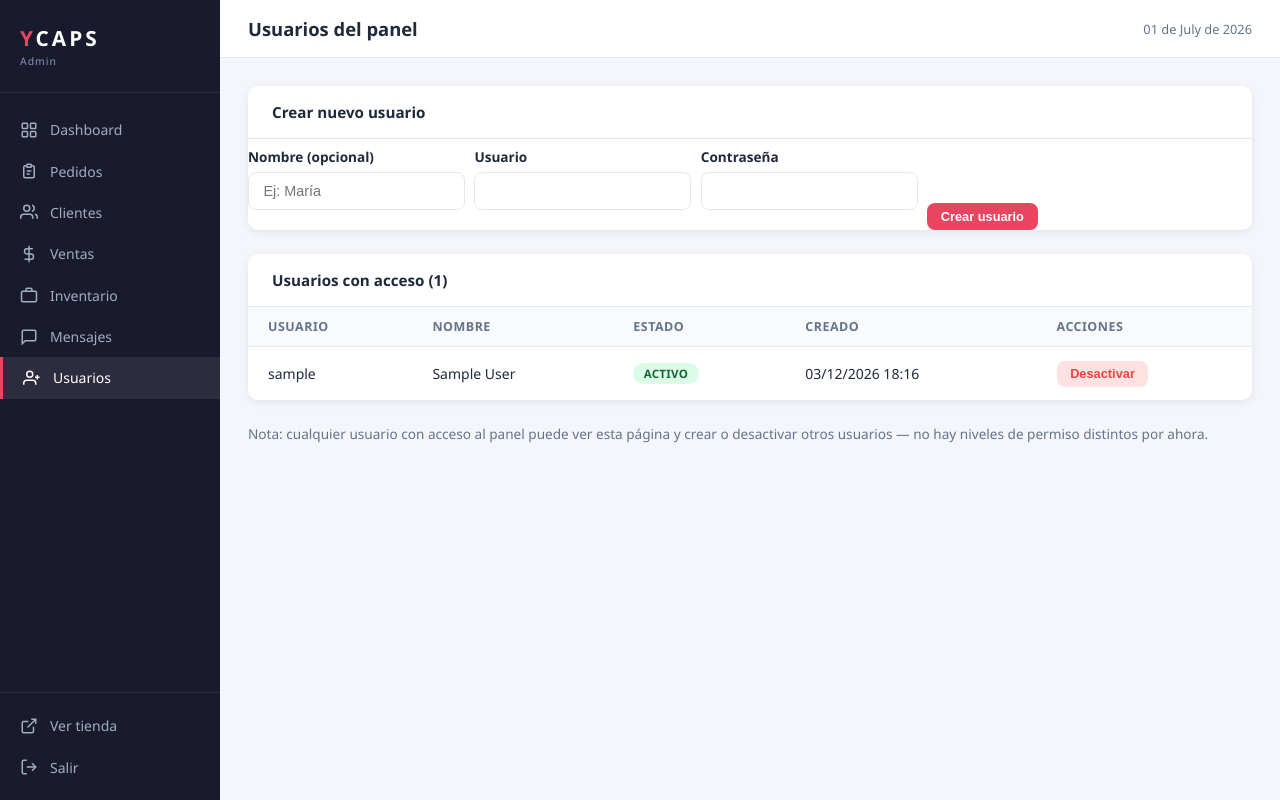
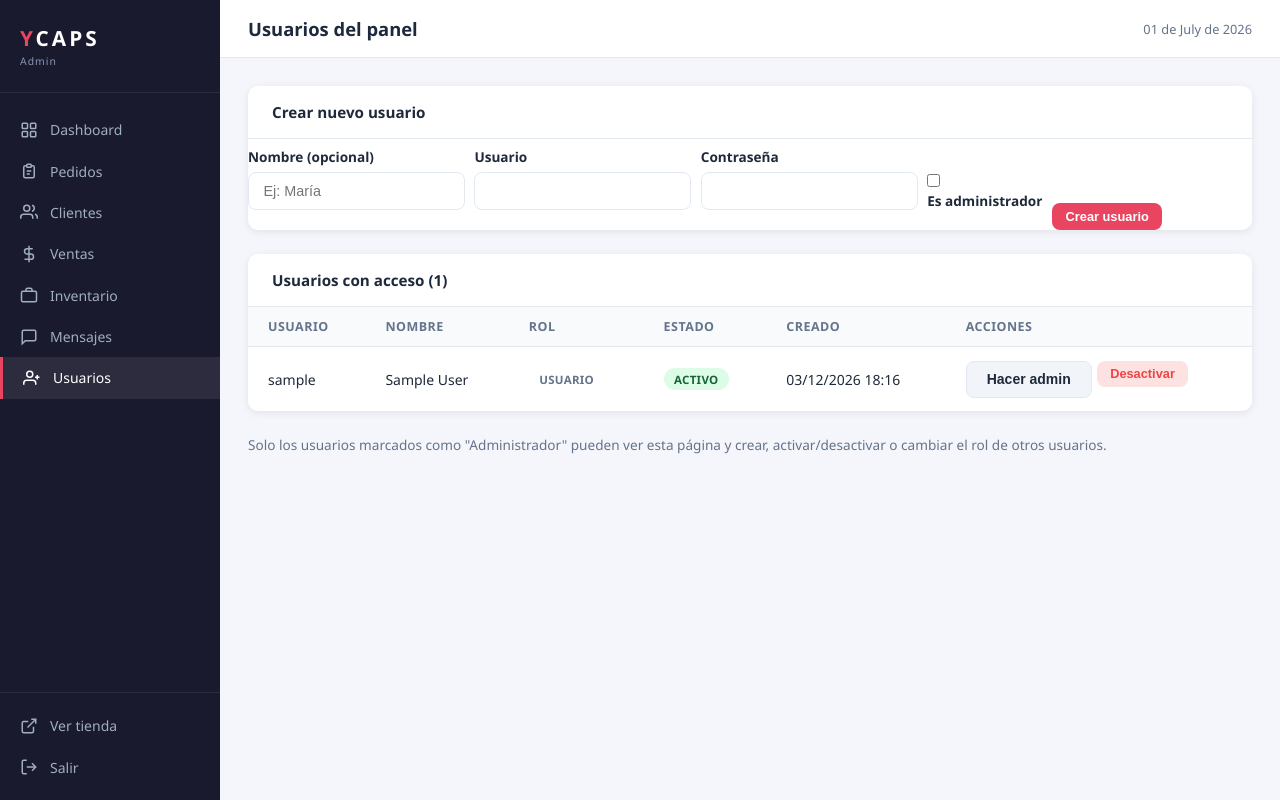
Before and after one commit to dfmh1026/Ycaps, a PHP site: page /admin/usuarios.php in a window 1280 px wide. Run offline with PHP 8.4, Linux system fonts and the light colour scheme; the visitor is signed in with stand-in values (Sample User, id 1).

Commit message:
se revisa el flujo de todo el proyecto y se corrige, se crea rol addmin en Desboard para diego.mosquera

```diff
--- a/admin/_head.php
+++ b/admin/_head.php
@@ -37,10 +37,12 @@
             <svg viewBox="0 0 24 24" fill="none" stroke="currentColor" stroke-width="2"><path d="M21 15a2 2 0 0 1-2 2H7l-4 4V5a2 2 0 0 1 2-2h14a2 2 0 0 1 2 2z"/></svg>
             Mensajes
         </a>
+        <?php if ($_SESSION['admin_es_admin'] ?? false): ?>
         <a href="/admin/usuarios.php"   class="nav-item <?= ($pag ?? '') === 'usuarios'   ? 'activo' : '' ?>">
             <svg viewBox="0 0 24 24" fill="none" stroke="currentColor" stroke-width="2"><path d="M17 21v-2a4 4 0 0 0-4-4H5a4 4 0 0 0-4 4v2"/><circle cx="9" cy="7" r="4"/><path d="M19 8v6"/><path d="M22 11h-6"/></svg>
             Usuarios
         </a>
+        <?php endif; ?>
     </nav>
     <div class="sidebar-footer">
         <a href="/" target="_blank" class="nav-item">
--- a/admin/usuarios.php
+++ b/admin/usuarios.php
@@ -1,5 +1,18 @@
 <?php
 require __DIR__ . '/auth.php';
+
+// Solo el administrador puede ver y gestionar usuarios del panel.
+if (!($_SESSION['admin_es_admin'] ?? false)) {
+    http_response_code(403);
+    require __DIR__ . '/load_config.php';
+    $titulo = 'Usuarios del panel';
+    $pag    = 'usuarios';
+    require __DIR__ . '/_head.php';
+    echo '<div class="alerta alerta-error">No tienes permiso para administrar usuarios.</div>';
+    require __DIR__ . '/_foot.php';
+    exit;
+}
+
 require __DIR__ . '/load_config.php';
 
 $pdo = new PDO(
@@ -15,9 +28,10 @@ if ($_SERVER['REQUEST_METHOD'] === 'POST') {
     $accion = $_POST['accion'] ?? '';
 
     if ($accion === 'crear') {
-        $usuario = trim($_POST['usuario'] ?? '');
-        $clave   = trim($_POST['clave']   ?? '');
-        $nombre  = trim($_POST['nombre']  ?? '');
+        $usuario  = trim($_POST['usuario'] ?? '');
+        $clave    = trim($_POST['clave']   ?? '');
+        $nombre   = trim($_POST['nombre']  ?? '');
+        $esAdmin  = isset($_POST['es_admin']) ? 1 : 0;
 
         if ($usuario === '' || $clave === '') {
             $mensaje = 'El usuario y la contraseña son obligatorios.';
@@ -27,11 +41,12 @@ if ($_SERVER['REQUEST_METHOD'] === 'POST') {
             $tipoMsg = 'error';
         } else {
             try {
-                $pdo->prepare('INSERT INTO admin_usuarios (usuario, clave_hash, nombre) VALUES (:u, :c, :n)')
+                $pdo->prepare('INSERT INTO admin_usuarios (usuario, clave_hash, nombre, es_admin) VALUES (:u, :c, :n, :a)')
                     ->execute([
                         ':u' => $usuario,
                         ':c' => password_hash($clave, PASSWORD_BCRYPT),
                         ':n' => $nombre !== '' ? $nombre : null,
+                        ':a' => $esAdmin,
                     ]);
                 $mensaje = "Usuario \"{$usuario}\" creado correctamente.";
             } catch (Throwable $e) {
@@ -45,14 +60,42 @@ if ($_SERVER['REQUEST_METHOD'] === 'POST') {
         $id     = (int) ($_POST['id'] ?? 0);
         $activo = (int) ($_POST['activo'] ?? 1);
         if ($id > 0) {
-            $pdo->prepare('UPDATE admin_usuarios SET activo = :a WHERE id = :id')
-                ->execute([':a' => $activo ? 0 : 1, ':id' => $id]);
-            $mensaje = $activo ? 'Usuario desactivado.' : 'Usuario activado.';
+            try {
+                $pdo->prepare('UPDATE admin_usuarios SET activo = :a WHERE id = :id')
+                    ->execute([':a' => $activo ? 0 : 1, ':id' => $id]);
+                $mensaje = $activo ? 'Usuario desactivado.' : 'Usuario activado.';
+            } catch (Throwable $e) {
+                $mensaje = 'No se pudo actualizar el usuario.';
+                $tipoMsg = 'error';
+            }
+        }
+    }
+
+    if ($accion === 'toggle_admin') {
+        $id      = (int) ($_POST['id'] ?? 0);
+        $esAdmin = (int) ($_POST['es_admin'] ?? 0);
+        if ($id > 0) {
+            try {
+                $pdo->prepare('UPDATE admin_usuarios SET es_admin = :a WHERE id = :id')
+                    ->execute([':a' => $esAdmin ? 0 : 1, ':id' => $id]);
+                $mensaje = $esAdmin ? 'Ya no es administrador.' : 'Ahora es administrador.';
+            } catch (Throwable $e) {
+                $mensaje = 'No se pudo actualizar el usuario.';
+                $tipoMsg = 'error';
+            }
         }
     }
 }
 
-$usuarios = $pdo->query('SELECT id, usuario, nombre, activo, creado_en FROM admin_usuarios ORDER BY creado_en DESC')->fetchAll(PDO::FETCH_ASSOC);
+// Si la tabla admin_usuarios todavía no existe (falta correr la migración),
+// se muestra la página vacía en vez de un error fatal.
+try {
+    $usuarios = $pdo->query('SELECT id, usuario, nombre, es_admin, activo, creado_en FROM admin_usuarios ORDER BY creado_en DESC')->fetchAll(PDO::FETCH_ASSOC);
+} catch (Throwable $e) {
+    $usuarios = [];
+    $mensaje  = 'La tabla "admin_usuarios" todavía no existe en tu base de datos. Créala con el SQL que te indicaron para poder usar esta página.';
+    $tipoMsg  = 'error';
+}
 
 $titulo = 'Usuarios del panel';
 $pag    = 'usuarios';
@@ -83,6 +126,10 @@ require __DIR__ . '/_head.php';
             <label>Contraseña</label>
             <input type="password" name="clave" required minlength="6" autocomplete="new-password">
         </div>
+        <div class="campo" style="flex-direction:row;align-items:center;gap:.4rem">
+            <input type="checkbox" id="es_admin" name="es_admin" style="width:auto">
+            <label for="es_admin" style="margin:0">Es administrador</label>
+        </div>
         <button type="submit" class="btn-primary btn-sm">Crear usuario</button>
     </form>
 </div>
@@ -102,6 +149,7 @@ require __DIR__ . '/_head.php';
                 <tr>
                     <th>Usuario</th>
                     <th>Nombre</th>
+                    <th>Rol</th>
                     <th>Estado</th>
                     <th>Creado</th>
                     <th>Acciones</th>
@@ -113,6 +161,13 @@ require __DIR__ . '/_head.php';
                     <td><?= htmlspecialchars($u['usuario']) ?></td>
                     <td><?= htmlspecialchars($u['nombre'] ?: '—') ?></td>
                     <td>
+                        <?php if ($u['es_admin']): ?>
+                        <span class="badge badge-aprobado">Administrador</span>
+                        <?php else: ?>
+                        <span class="badge" style="background:rgba(255,255,255,.08);color:var(--muted)">Usuario</span>
+                        <?php endif; ?>
+                    </td>
+                    <td>
                         <?php if ($u['activo']): ?>
                         <span class="badge badge-aprobado">Activo</span>
                         <?php else: ?>
@@ -120,7 +175,15 @@ require __DIR__ . '/_head.php';
                         <?php endif; ?>
                     </td>
                     <td style="white-space:nowrap"><?= date('d/m/Y H:i', strtotime($u['creado_en'])) ?></td>
-                    <td>
+                    <td style="display:flex;gap:.3rem;flex-wrap:wrap">
+                        <form method="POST" style="display:inline">
+                            <input type="hidden" name="accion" value="toggle_admin">
+                            <input type="hidden" name="id" value="<?= (int)$u['id'] ?>">
+                            <input type="hidden" name="es_admin" value="<?= (int)$u['es_admin'] ?>">
+                            <button type="submit" class="btn-secondary btn-sm">
+                                <?= $u['es_admin'] ? 'Quitar admin' : 'Hacer admin' ?>
+                            </button>
+                        </form>
                         <form method="POST" style="display:inline">
                             <input type="hidden" name="accion" value="toggle">
                             <input type="hidden" name="id" value="<?= (int)$u['id'] ?>">
@@ -139,7 +202,7 @@ require __DIR__ . '/_head.php';
 </div>
 
 <p style="margin-top:1rem;color:var(--muted);font-size:.85rem">
-    Nota: cualquier usuario con acceso al panel puede ver esta página y crear o desactivar otros usuarios — no hay niveles de permiso distintos por ahora.
+    Solo los usuarios marcados como "Administrador" pueden ver esta página y crear, activar/desactivar o cambiar el rol de otros usuarios.
 </p>
 
 <?php require __DIR__ . '/_foot.php'; ?>
--- a/db/schema.sql
+++ b/db/schema.sql
@@ -81,6 +81,7 @@ CREATE TABLE IF NOT EXISTS admin_usuarios (
     usuario    VARCHAR(100) NOT NULL UNIQUE,
     clave_hash VARCHAR(255) NOT NULL,
     nombre     VARCHAR(150) DEFAULT NULL,
+    es_admin   TINYINT(1) NOT NULL DEFAULT 0,
     activo     TINYINT(1) NOT NULL DEFAULT 1,
     creado_en  DATETIME NOT NULL DEFAULT CURRENT_TIMESTAMP
 );
@@ -209,9 +210,13 @@ UPDATE productos SET imagen = 'personalizada1.jpg'     WHERE imagen = 'personali
 --     usuario    VARCHAR(100) NOT NULL UNIQUE,
 --     clave_hash VARCHAR(255) NOT NULL,
 --     nombre     VARCHAR(150) DEFAULT NULL,
+--     es_admin   TINYINT(1) NOT NULL DEFAULT 0,
 --     activo     TINYINT(1) NOT NULL DEFAULT 1,
 --     creado_en  DATETIME NOT NULL DEFAULT CURRENT_TIMESTAMP
 -- );
+
+-- Si ya tenías la tabla admin_usuarios creada sin la columna es_admin:
+-- ALTER TABLE admin_usuarios ADD COLUMN es_admin TINYINT(1) NOT NULL DEFAULT 0;
 
 -- Límite de intentos de login admin (agregar si ya tenías la base de datos creada):
 -- CREATE TABLE IF NOT EXISTS admin_login_intentos (
```
Also changed, not shown: admin/index.php (+15 -3 lines).
